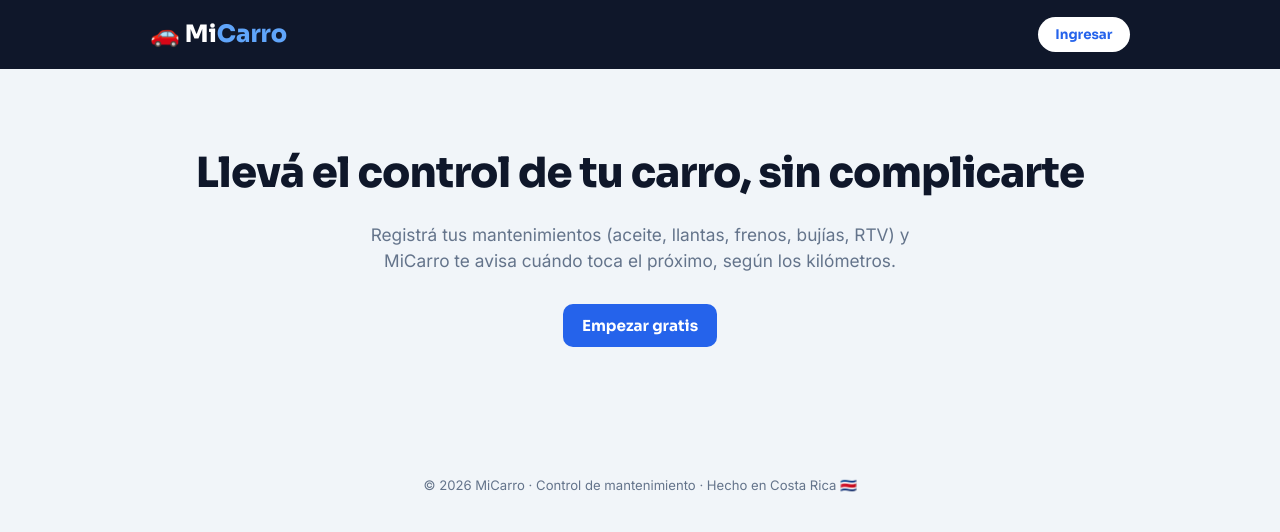
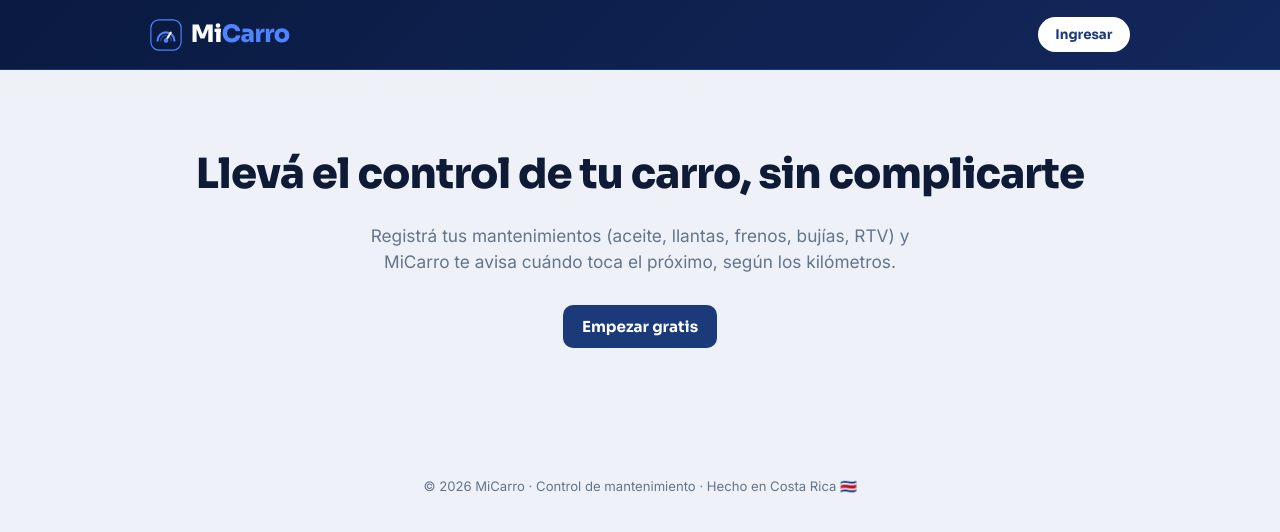
Before and after one commit to jacobm221098-lang/control-carro, a plain HTML site: page index.html in a window 1280 px wide. Drawn offline with nearby package versions, Linux system fonts and the light colour scheme.

Commit message:
Tema azul marino profundo + logo propio (velocímetro SVG), sin emoji
Co-Authored-By: Claude Opus 4.8 <noreply@anthropic.com>

```diff
--- a/index.html
+++ b/index.html
@@ -7,13 +7,22 @@
   <link rel="preconnect" href="https://fonts.googleapis.com" />
   <link rel="preconnect" href="https://fonts.gstatic.com" crossorigin />
   <link href="https://fonts.googleapis.com/css2?family=Sora:wght@500;600;700;800&family=Inter:wght@400;500;600&display=swap" rel="stylesheet" />
-  <link rel="stylesheet" href="styles.css?v=1" />
+  <link rel="stylesheet" href="styles.css?v=2" />
 </head>
 
 <body>
   <header class="site-header">
     <div class="header-top">
-      <div class="logo">🚗 Mi<span>Carro</span></div>
+      <div class="logo">
+        <svg class="logo-mark" viewBox="0 0 36 36" width="32" height="32" aria-hidden="true">
+          <rect x="1" y="1" width="34" height="34" rx="9" fill="#0a1a40" stroke="#4f83ff" stroke-width="1.3"/>
+          <path d="M8.5 24.5 A9.5 9.5 0 0 1 27.5 24.5" fill="none" stroke="#4f83ff" stroke-width="2.4" stroke-linecap="round"/>
+          <path d="M12 24.5 A6 6 0 0 1 24 24.5" fill="none" stroke="#2a4a8a" stroke-width="1.6" stroke-linecap="round"/>
+          <line x1="18" y1="24.2" x2="23.4" y2="15.2" stroke="#ffffff" stroke-width="2.2" stroke-linecap="round"/>
+          <circle cx="18" cy="24.2" r="2.6" fill="#4f83ff"/>
+        </svg>
+        <span class="logo-text">Mi<em>Carro</em></span>
+      </div>
       <div id="auth-zona" class="auth-zona"></div>
     </div>
   </header>
--- a/styles.css
+++ b/styles.css
@@ -2,14 +2,17 @@
    MiCarro — tema limpio automotriz (pizarra + azul)
    ============================================================ */
 :root {
-  --azul:      #2563eb;
-  --azul-osc:  #1d4ed8;
-  --pizarra:   #0f172a;   /* casi negro azulado */
-  --texto:     #0f172a;
+  --marino:    #0a1a40;   /* azul marino profundo (marca) */
+  --marino-2:  #12275c;
+  --azul:      #1b3a7a;   /* botones primarios (marino-azulado) */
+  --azul-osc:  #132c5f;
+  --acento:    #4f83ff;   /* resaltes y acento del logo */
+  --pizarra:   #0a1a40;   /* header = marino profundo */
+  --texto:     #0f1b36;
   --muted:     #64748b;
-  --fondo:     #f1f5f9;
+  --fondo:     #eef2f8;
   --tarjeta:   #ffffff;
-  --borde:     #e2e8f0;
+  --borde:     #dbe3ef;
   --ok:        #16a34a;
   --pronto:    #d97706;
   --vencido:   #dc2626;
@@ -26,13 +29,19 @@ body {
 }
 
 /* Encabezado */
-.site-header { background: var(--pizarra); color: #fff; padding: 1rem 1.2rem; }
+.site-header {
+  background: linear-gradient(135deg, var(--marino) 0%, var(--marino-2) 100%);
+  color: #fff; padding: 1rem 1.2rem;
+  border-bottom: 1px solid rgba(79,131,255,.25);
+}
 .header-top {
   max-width: 980px; margin: 0 auto;
   display: flex; justify-content: space-between; align-items: center; gap: 1rem;
 }
-.logo { font-family: "Sora", sans-serif; font-weight: 800; font-size: 1.5rem; }
-.logo span { color: #60a5fa; }
+.logo { display: flex; align-items: center; gap: 0.55rem; }
+.logo-mark { display: block; flex: 0 0 auto; }
+.logo-text { font-family: "Sora", sans-serif; font-weight: 800; font-size: 1.5rem; letter-spacing: -0.02em; }
+.logo-text em { font-style: normal; color: var(--acento); }
 
 main { max-width: 980px; margin: 0 auto; padding: 1.5rem 1.2rem 3rem; }
 
```
